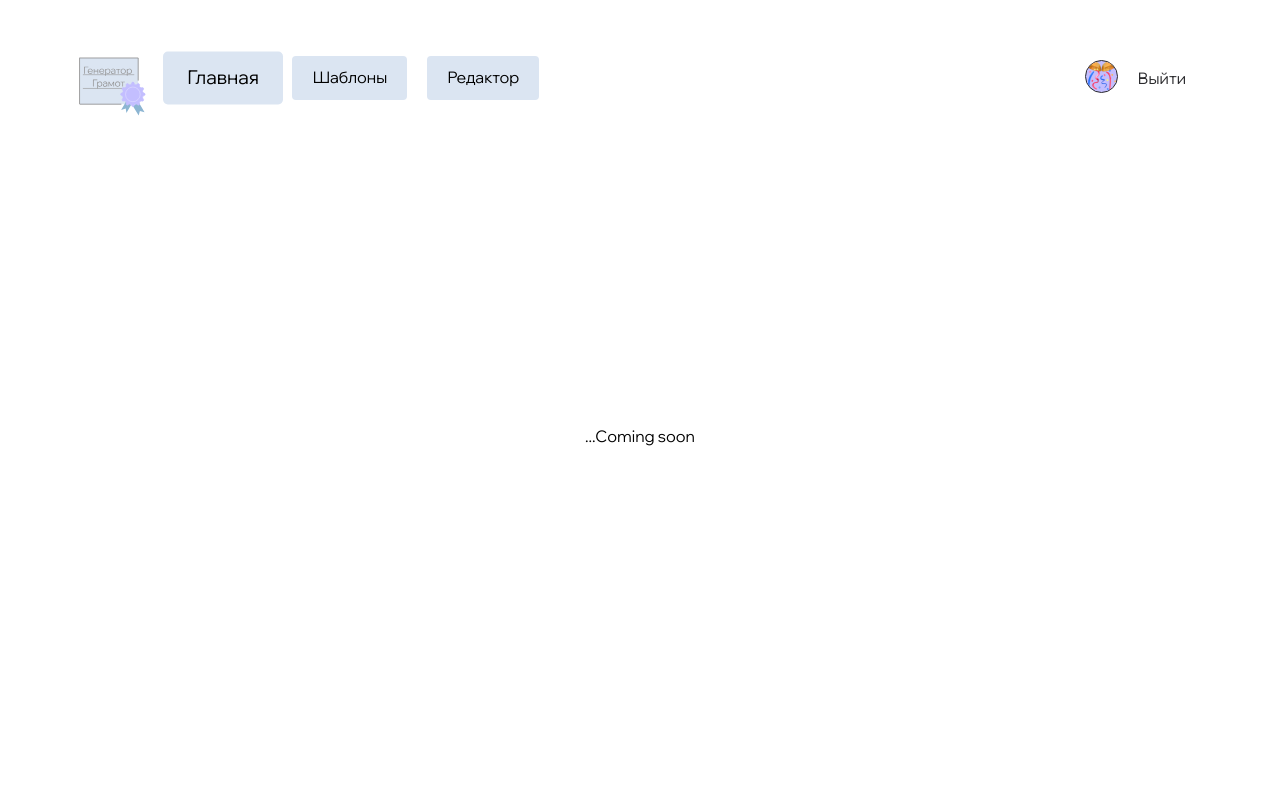
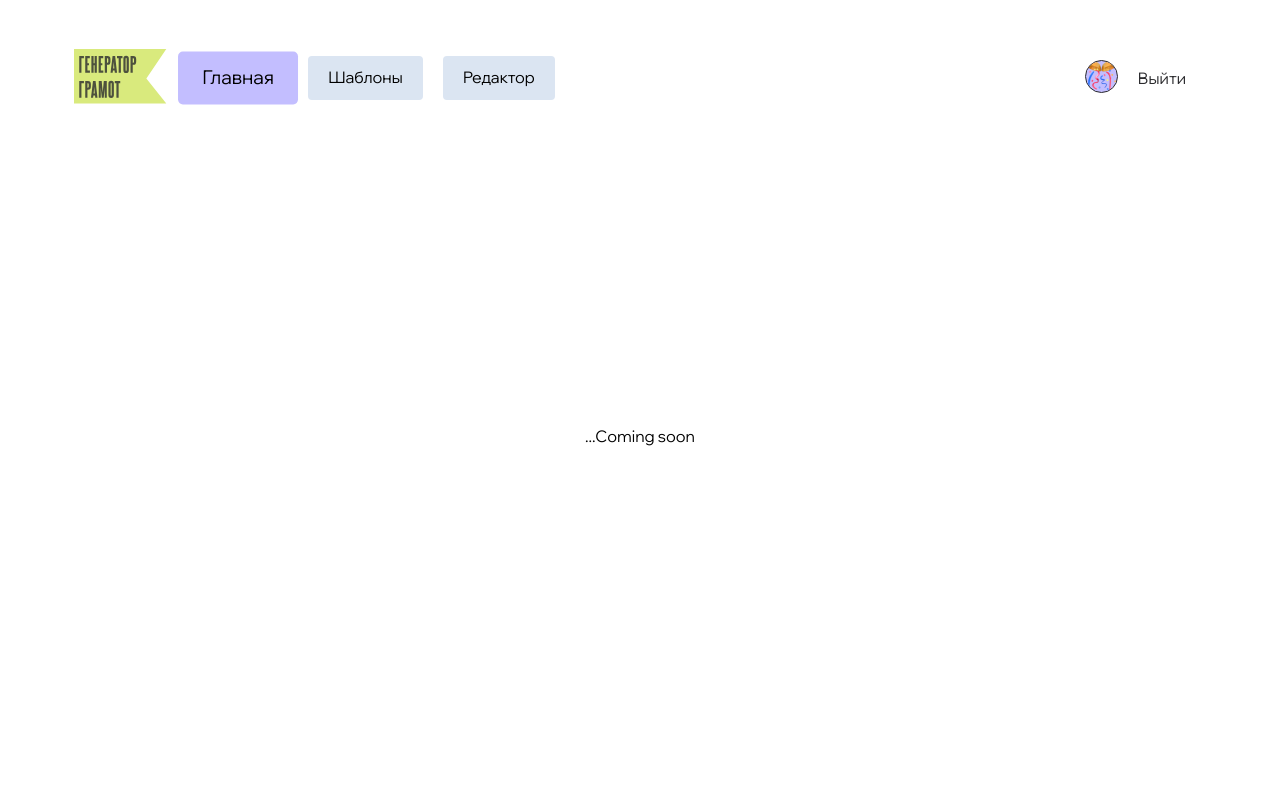
Before and after one commit to certificates-and-commendations/Frontend, a React (Create React App) app: page / in a window 1280 px wide. Shown: the top 800 px of the page. Built offline with nearby package versions, Linux system fonts and the light colour scheme; a web font is replaced by a local one.

Commit message:
fix(header): исправить логотип и стили для активного роута

```diff
--- a/src/components/Form/Form.js
+++ b/src/components/Form/Form.js
@@ -4,7 +4,6 @@ import { useNavigate } from 'react-router-dom';
 import { EMAIL_CHECKER, PASSWORD_CHECKER } from '../../constants/constants';
 import x from '../../images/x.svg';
 import authApi from '../../utils/AuthApi';
-import ConfirmPassword from '../ConfirmPassword/ConfirmPassword';
 
 function Form({
 	popupName,
@@ -83,7 +82,6 @@ function Form({
 					: `popup popup_${popupName}`
 			}
 		>
-			{isConfirmPopupOpened && <ConfirmPassword email={formValue.email} />}
 			<div className="popup__container">
 				<div className="popup__navigation">
 					<h1 className="popup__title">{title}</h1>
--- a/src/components/Header/Header.css
+++ b/src/components/Header/Header.css
@@ -31,10 +31,6 @@
 	text-decoration: none;
 }
 
-.header__item_active {
-	transform: scale(1.2);
-}
-
 .header__item {
 	text-decoration: none;
 	color: #000;
@@ -48,6 +44,11 @@
 	height: 44px;
 }
 
+.header__item_active {
+	transform: scale(1.2);
+	background-color: #c3beff;
+}
+
 .header__item:hover {
 	cursor: pointer;
 	opacity: 0.7;
@@ -55,7 +56,7 @@
 
 .header__logo {
 	height: 59px;
-	align-self: end;
+	align-self: center;
 }
 
 .header__item_color_yellow {
--- a/src/components/Header/Header.js
+++ b/src/components/Header/Header.js
@@ -23,7 +23,9 @@ export default function Header({
 	return (
 		<header className={`header ${isMainPage && 'header_section_main'}`}>
 			<div className="header__column">
-				<Logo />
+				<Link className="header__logo" to="/">
+					<Logo />
+				</Link>
 				{!isMainPage && <HeaderNav />}
 			</div>
 
```
Also changed, not shown: src/components/App/App.css (line endings or trailing spaces), src/images/Logo.svg. Lines whose indentation alone changed are shown as unchanged.
